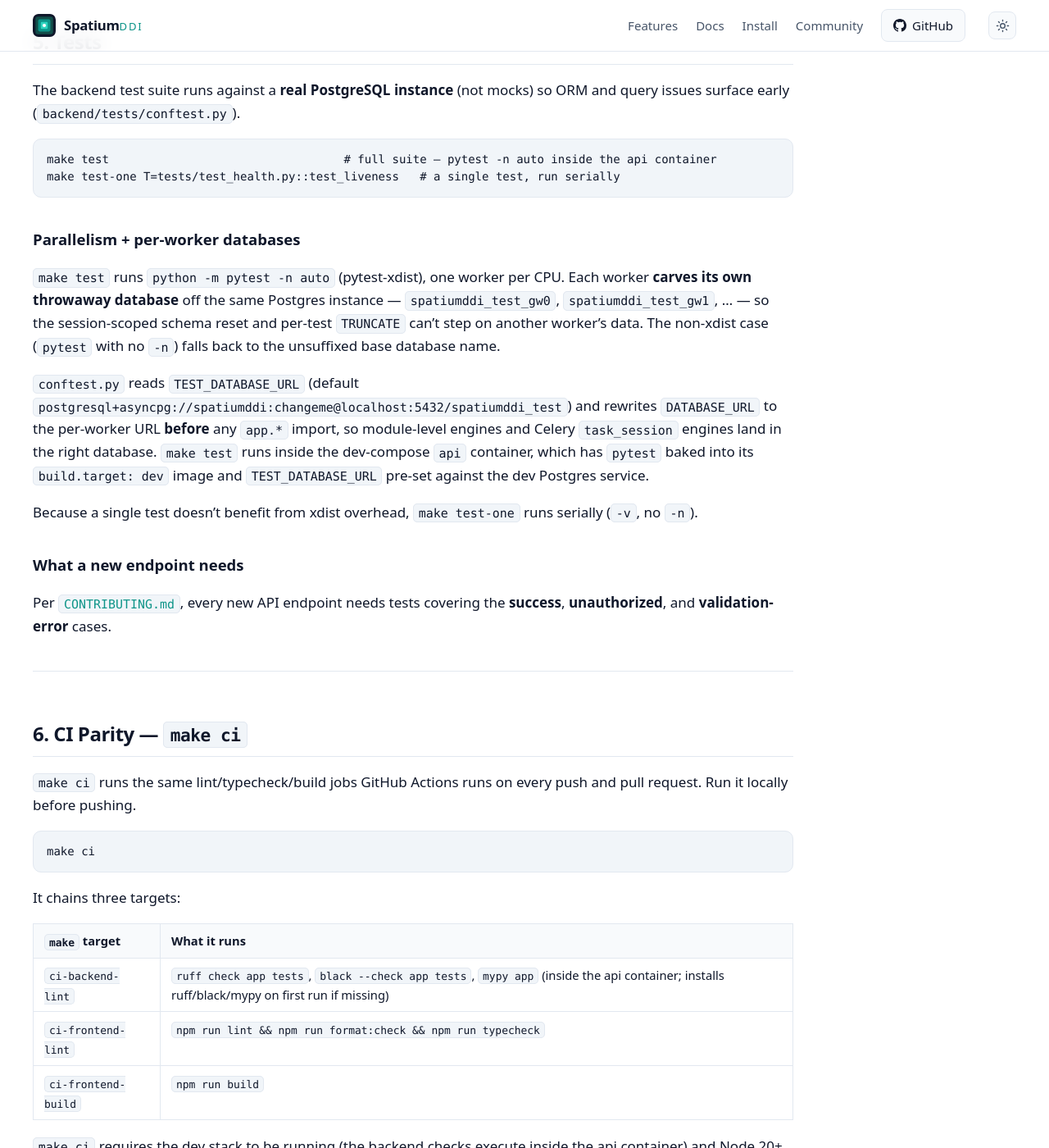
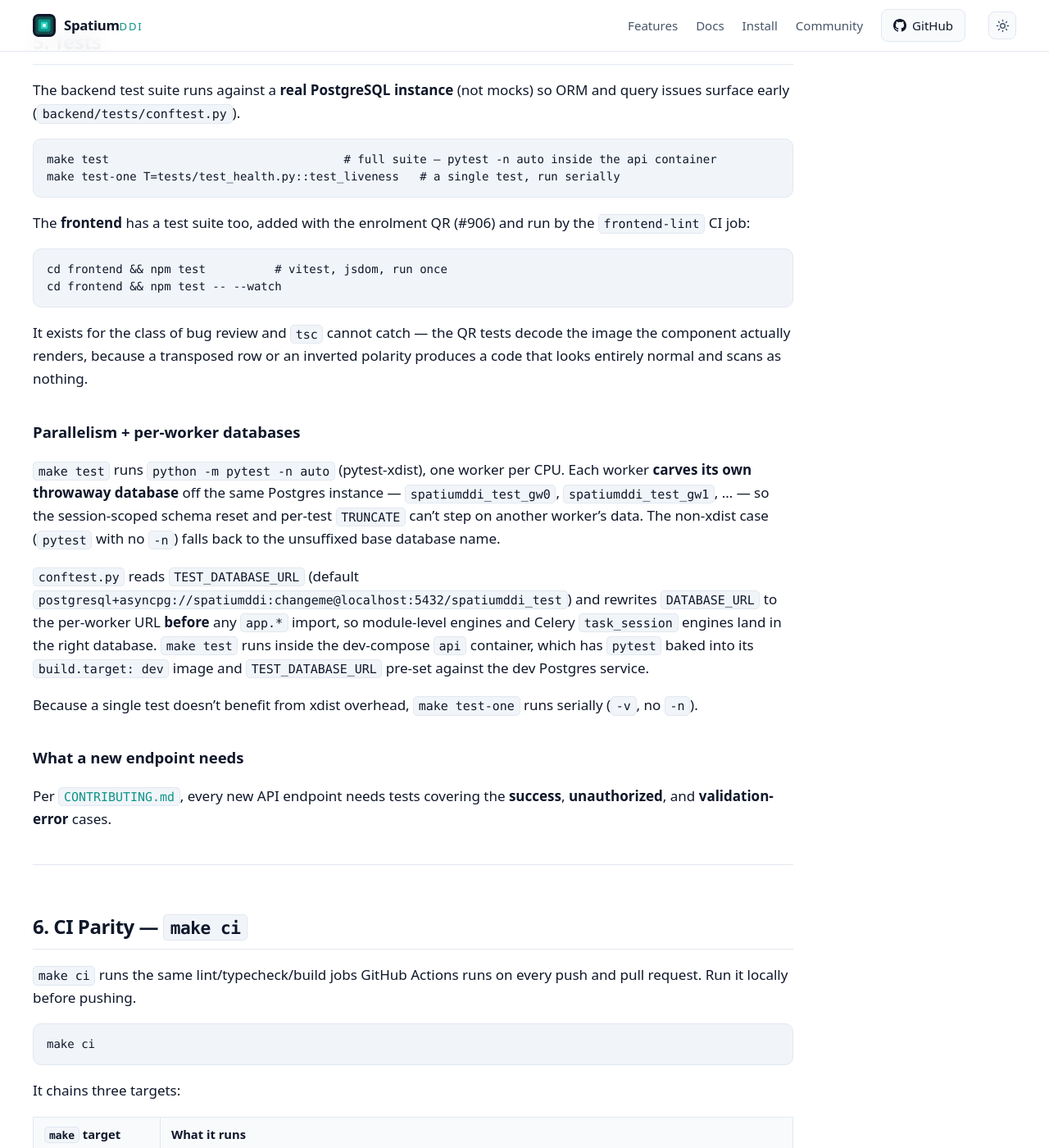
Before and after one commit to spatiumddi/spatiumddi.github.io, a Jekyll site: the page built from DEVELOPMENT.md, in a window 1280 px wide and 1400 px high, scrolled down 3978 px. Shown: the whole window at 82% size. Built offline with Jekyll 4.4.1, drawn with Linux system fonts in a browser that asks for light colours; our own code applies the rules of GitHub Pages for plain Markdown files; some of the changed text lies outside the part shown.

Commit message:
docs: publish main@25f2218
Mirrored from spatiumddi/spatiumddi@25f2218b8b16b698d09785f8c1e4591575ea9b77 by the docs-publish workflow. Do not edit this repository directly.

````diff
--- a/DEVELOPMENT.md
+++ b/DEVELOPMENT.md
@@ -169,6 +169,19 @@ make test                                  # full suite — pytest -n auto insid
 make test-one T=tests/test_health.py::test_liveness   # a single test, run serially
 ```
 
+The **frontend** has a test suite too, added with the enrolment QR
+(#906) and run by the `frontend-lint` CI job:
+
+```bash
+cd frontend && npm test          # vitest, jsdom, run once
+cd frontend && npm test -- --watch
+```
+
+It exists for the class of bug review and `tsc` cannot catch — the QR
+tests decode the image the component actually renders, because a
+transposed row or an inverted polarity produces a code that looks
+entirely normal and scans as nothing.
+
 ### Parallelism + per-worker databases
 
 `make test` runs `python -m pytest -n auto` (pytest-xdist), one worker
@@ -211,7 +224,7 @@ It chains three targets:
 | `make` target | What it runs |
 |---|---|
 | `ci-backend-lint` | `ruff check app tests`, `black --check app tests`, `mypy app` (inside the api container; installs ruff/black/mypy on first run if missing) |
-| `ci-frontend-lint` | `npm run lint && npm run format:check && npm run typecheck` |
+| `ci-frontend-lint` | `npm run lint && npm run format:check && npm run typecheck` (CI's `frontend-lint` job also runs `npm test`) |
 | `ci-frontend-build` | `npm run build` |
 
 `make ci` requires the dev stack to be running (the backend checks
@@ -226,8 +239,8 @@ triggered on push to `main` and on every pull request:
 | Job | What it does |
 |---|---|
 | **Backend — Lint & Type Check** (`backend-lint`) | `pip install -e ".[dev]"` on Python 3.12, then `ruff check`, `black --check`, `mypy app`, **plus the migration-shape linter** (`python3 scripts/lint_migrations.py` — see §8). |
-| **Backend — Tests** (`backend-test`) | A required-check aggregator over four parallel `backend-test-shard` jobs. Each shard spins up `postgres:16-alpine` + `redis:8.8-alpine` services, runs `alembic upgrade head`, then `pytest -n auto --splits 4 --group N` (pytest-split selects the shard's slice; `-n auto` parallelizes it across the runner's vCPUs, each xdist worker on its own `spatiumddi_test_gw<N>` DB). The aggregator passes only if all four shards pass. |
-| **Frontend — Lint & Type Check** (`frontend-lint`) | Node 22, `npm install`, then `npm run lint`, `npm run format:check`, `npm run typecheck`. |
+| **Backend — Tests** (`backend-test`) | A required-check aggregator over **eight** parallel `backend-test-shard` jobs. Each shard spins up `postgres:16-alpine` + `redis:8.8-alpine` services, runs `alembic upgrade head`, then `pytest -n auto --splits 8 --group N` (pytest-split selects the shard's slice; `-n auto` parallelizes it across the runner's vCPUs, each xdist worker on its own `spatiumddi_test_gw<N>` DB). The aggregator passes only if all eight shards pass. |
+| **Frontend — Lint & Type Check** (`frontend-lint`) | Node 22, `npm install`, then `npm run lint`, `npm run format:check`, `npm run typecheck`, `npm test`. |
 | **Frontend — Build** (`frontend-build`) | Node 22, `npm install`, `npm run build`. |
 
 Branch protection on `main` gates on these checks. `make ci` reproduces
````
